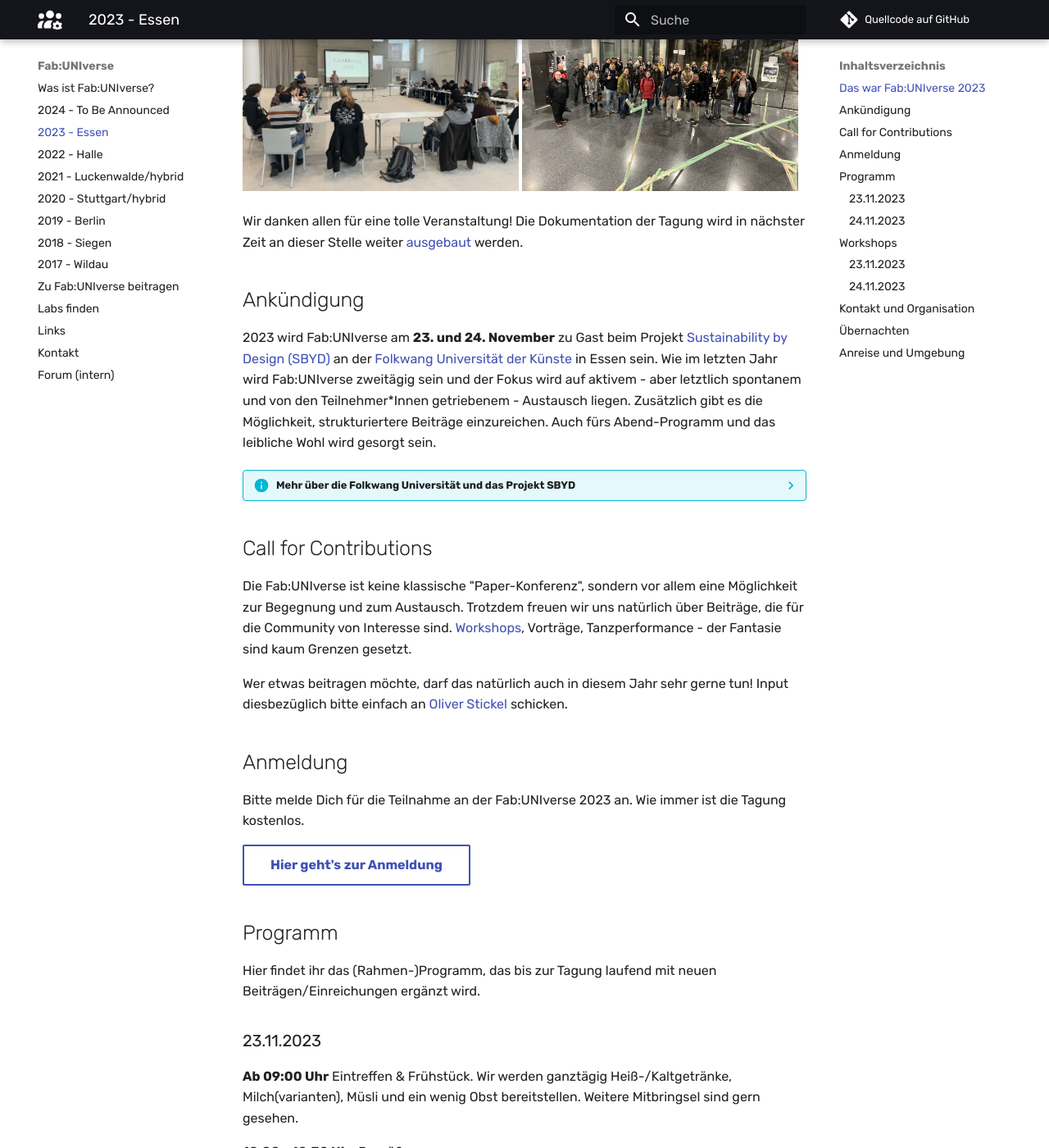
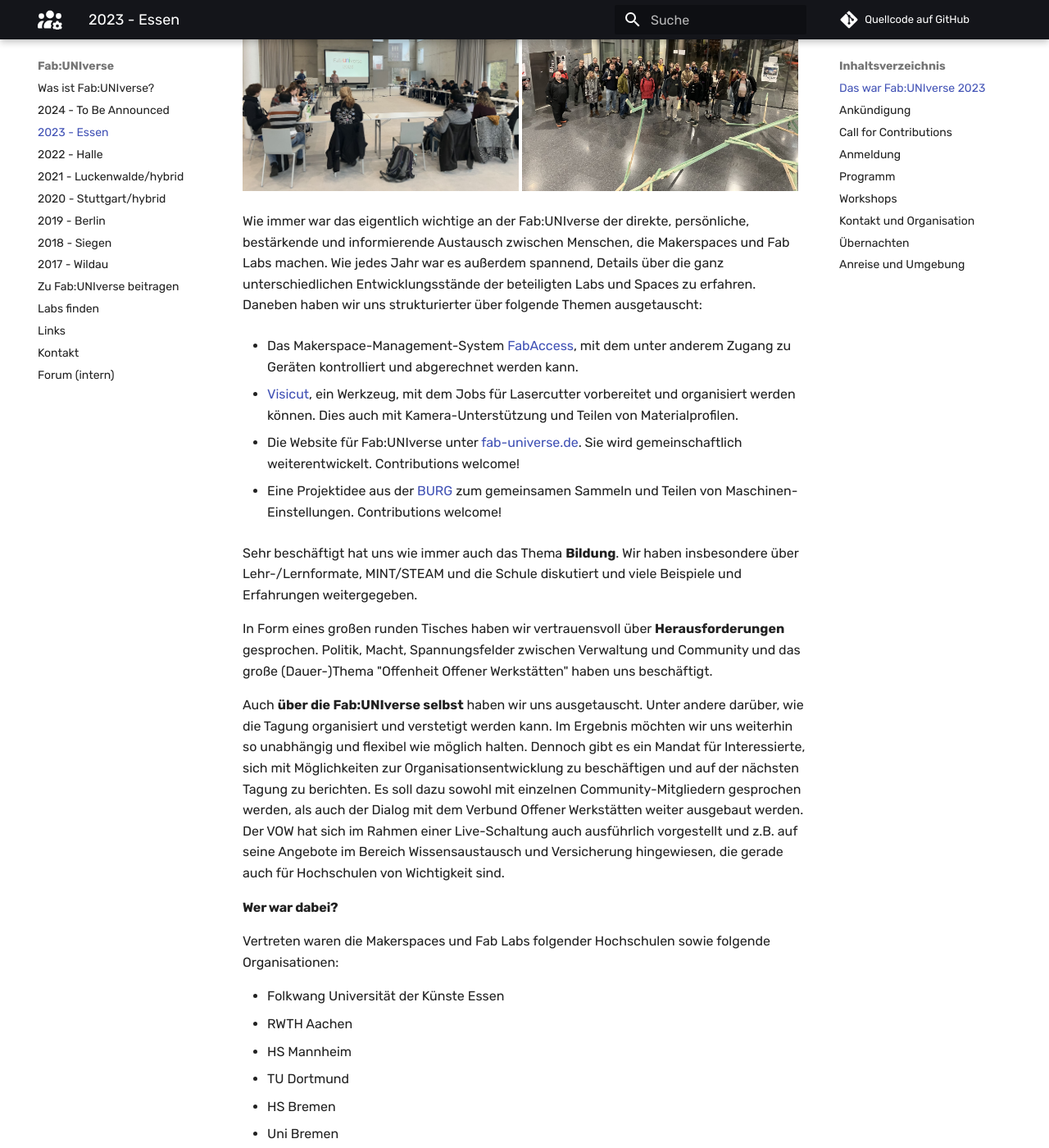
Before and after one commit to fabuniverse/website, an MkDocs documentation site: the page built from docs/2023.md, in a window 1280 px wide and 1400 px high, scrolled down 349 px. Shown: the whole window at 82% size. Built offline with MkDocs 1.6.1 and Material for MkDocs 9.7.7, drawn with Linux system fonts in a browser that asks for light colours; comment, search, counter and statistics services are not loaded; some of the changed text lies outside the part shown.

Commit message:
dokumentation 23

```diff
--- a/docs/2023.md
+++ b/docs/2023.md
@@ -1,6 +1,68 @@
 # 2023 in Essen
 
+!!! success "Wir danken allen Teilnehmer\*Innen sowie unseren Gastgeber\*Innen von der [Folkwang Universität der Künste](https://www.folkwang-uni.de/) für eine tolle Veranstaltung!"
 
+## Das war Fab:UNIverse 2023
+
+![](../images/2023-0.jpg){ width="49%" }
+![](../images/2023-1.jpg){ width="49%" }
+
+
+Wie immer war das eigentlich wichtige an der Fab:UNIverse der direkte, persönliche, bestärkende und informierende Austausch zwischen Menschen, die Makerspaces und Fab Labs machen. Wie jedes Jahr war es außerdem spannend, Details über die ganz unterschiedlichen Entwicklungsstände der beteiligten Labs und Spaces zu erfahren. Daneben haben wir uns strukturierter über folgende Themen ausgetauscht:
+
+- Das Makerspace-Management-System [FabAccess](https://www.fab-access.info), mit dem unter anderem Zugang zu Geräten kontrolliert und abgerechnet werden kann.
+
+- [Visicut](https://visicut.org), ein Werkzeug, mit dem Jobs für Lasercutter vorbereitet und organisiert werden können. Dies auch mit Kamera-Unterstützung und Teilen von Materialprofilen.
+
+- Die Website für Fab:UNIverse unter [fab-universe.de](https://fab-universe.de). Sie wird gemeinschaftlich weiterentwickelt. Contributions welcome!
+
+- Eine Projektidee aus der [BURG](https://www.burg-halle.de/hochschule/einrichtungen/zentrale-werkstaetten/) zum gemeinsamen Sammeln und Teilen von Maschinen-Einstellungen. Contributions welcome!
+
+Sehr beschäftigt hat uns wie immer auch das Thema **Bildung**. Wir haben insbesondere über Lehr-/Lernformate, MINT/STEAM und die Schule diskutiert und viele Beispiele und Erfahrungen weitergegeben.
+
+In Form eines großen runden Tisches haben wir vertrauensvoll über **Herausforderungen** gesprochen. Politik, Macht, Spannungsfelder zwischen Verwaltung und Community und das große (Dauer-)Thema "Offenheit Offener Werkstätten" haben uns beschäftigt.
+
+Auch **über die Fab:UNIverse selbst** haben wir uns ausgetauscht. Unter andere darüber, wie die Tagung organisiert und verstetigt werden kann. Im Ergebnis möchten wir uns weiterhin so unabhängig und flexibel wie möglich halten. Dennoch gibt es ein Mandat für Interessierte, sich mit Möglichkeiten zur Organisationsentwicklung zu beschäftigen und auf der nächsten Tagung zu berichten. Es soll dazu sowohl mit einzelnen Community-Mitgliedern gesprochen werden, als auch der Dialog mit dem Verbund Offener Werkstätten weiter ausgebaut werden. Der VOW hat sich im Rahmen einer Live-Schaltung auch ausführlich vorgestellt und z.B. auf seine Angebote im Bereich Wissensaustausch und Versicherung hingewiesen, die gerade auch für Hochschulen von Wichtigkeit sind.
+
+
+#### Wer war dabei?
+
+Vertreten waren die Makerspaces und Fab Labs folgender Hochschulen sowie folgende Organisationen:
+
+- Folkwang Universität der Künste Essen
+- RWTH Aachen
+- HS Mannheim
+- TU Dortmund
+- HS Bremen
+- Uni Bremen
+- BHT Berlin
+- FabAccess / RLKM UG
+- TH Köln
+- FH Aachen
+- Uni Siegen
+- HS Bochum
+- BTU Cottbus-Senftenberg
+- TH Wildau
+- Freie Maker e.V.
+- EFH Bochum
+- Uni Paderborn
+- HS Rhein-Waal
+- FH Münster
+- Kunsthochschule Halle
+- Sächsische Staats- und Universitätsbibliothek Dresden
+- Stadtfabrikanten e.V.
+- Vulca European Program
+- Global Innovation Gathering
+- Verbund offener Werkstätten
+
+Diese Liste ist möglicherweise unvollständig und freut sich über Ergänzungen.
+
+A propos "Liste": Dank einer engagierten Person aus unserer Community gibt es eine aktualisierte [Übersicht von Fab Labs und Makerspaces an Hochschulen in Deutschland](labs.md). Auch diese Liste kann sehr gern ergänzt werden.
+
+
+---
+
+## Ankündigung
 
 ??? warning "Achtung! Veranstaltungsort kurzfristig von Bochum zu Essen geändert! Für mehr Informationen hier klicken."
 
@@ -11,15 +73,6 @@
     Bestehende Anreise- und Hotelpläne können damit unverändert bleiben, denn der Campus der Folkwang ist nicht weit von Bochum entfernt und gut erreichbar. Der konkrete Veranstaltungsort wird das architektonische Meisterwerk des [SANAA-Gebäudes](https://www.folkwang-uni.de/home/hochschule/ueber-folkwang/campus/campus-zollverein-fachbereich-gestaltung/sanaa-gebaeude-zollverein) sein, in dem die Folkwang uns für die Tagung großzügige Flächen zur Verfügung stellt.
 
     Die unmittelbare Umgebung bildet dabei das UNESCO-Welterbe [Zollverein](https://www.zollverein.de/) - einen besseren Einblick ins Ruhrgebiet und die dort gelebte Kultur und Transformation kann man sich eigentlich nicht wünschen.
-
-## Das war Fab:UNIverse 2023
-
-![](../images/2023-0.jpg){ width="49%" }
-![](../images/2023-1.jpg){ width="49%" }
-
-Wir danken allen für eine tolle Veranstaltung! Die Dokumentation der Tagung wird in nächster Zeit an dieser Stelle weiter [ausgebaut](beitragen.md) werden.
-
-## Ankündigung
 
 2023 wird Fab:UNIverse am **23. und 24. November** zu Gast beim Projekt [Sustainability by Design (SBYD)](https://www.instagram.com/sbyd.space/) an der [Folkwang Universität der Künste](https://www.folkwang-uni.de/) in Essen sein. Wie im letzten Jahr wird Fab:UNIverse zweitägig sein und der Fokus wird auf aktivem - aber letztlich spontanem und von den Teilnehmer\*Innen getriebenem - Austausch liegen. Zusätzlich gibt es die Möglichkeit, strukturiertere Beiträge einzureichen. Auch fürs Abend-Programm und das leibliche Wohl wird gesorgt sein.
 
@@ -47,7 +100,7 @@ Bitte melde Dich für die Teilnahme an der Fab:UNIverse 2023 an. Wie immer ist d
 
 Hier findet ihr das (Rahmen-)Programm, das bis zur Tagung laufend mit neuen Beiträgen/Einreichungen ergänzt wird.
 
-### 23.11.2023
+#### 23.11.2023
 
 **Ab 09:00 Uhr**		Eintreffen & Frühstück. Wir werden ganztägig Heiß-/Kaltgetränke, Milch(varianten), Müsli und ein wenig Obst bereitstellen. Weitere Mitbringsel sind gern gesehen.
 
@@ -68,7 +121,7 @@ Hier findet ihr das (Rahmen-)Programm, das bis zur Tagung laufend mit neuen Beit
 **Ab 18:30**            Gemeinsames Abendessen (Location noch in Klärung), Getränke und Ausklang.
 
 
-### 24.11.2023
+#### 24.11.2023
 
 **08:30 - 09:30 Uhr**	Frühstück. Wir werden ganztägig Heiß-/Kaltgetränke, Milch(varianten), Müsli und ein wenig Obst bereitstellen. Weitere Mitbringsel sind gern gesehen.
 
@@ -83,7 +136,7 @@ Hier findet ihr das (Rahmen-)Programm, das bis zur Tagung laufend mit neuen Beit
 
 Die genaue Zeitplanung und Zuteilung zu den Workshops machen wir gemeinsam an Tag 1, zumal die Workshops unterschiedlich lange oder kurz brauchen werden. Der eine oder andere Workshop wird je nach Interessenslage der konkreten Teilehmer\*Innen wohl auch zusammengelegt werden. Wer möchte, kann natürlich im Vorfeld gern bereits in Kontakt zu den organisierenden Menschen treten.
 
-### 23.11.2023
+#### 23.11.2023
 
 **Themenblock Infrastruktur**
 
@@ -101,7 +154,7 @@ Die genaue Zeitplanung und Zuteilung zu den Workshops machen wir gemeinsam an Ta
 **WS9:** Fab Lab und Schule: Berichte aus der praxisnahen Forschung und Diskussion von Herausforderungen. Organisation: [Iris Bockermann](https://dimeb.informatik.uni-bremen.de/index.php?id=184).
 
 
-### 24.11.2023
+#### 24.11.2023
 
 **Themenblock Infrastruktur**
 
--- a/mkdocs.yml
+++ b/mkdocs.yml
@@ -38,7 +38,7 @@ nav:
     - 2018 - Siegen: '2018.md'
     - 2017 - Wildau: '2017.md'
     - Zu Fab:UNIverse beitragen: 'beitragen.md'
-    - Labs finden: 'karte.md'
+    - Labs finden: 'labs.md'
     - Links: 'links.md'
     - Kontakt: 'kontakt.md'
     - Forum (intern): 'https://discourse.fab-universe.de'
@@ -70,6 +70,8 @@ markdown_extensions:
 plugins:
   - search
   - glightbox
+  - table-reader:
+        data_path: "tabellen"
 
 extra_css:
   - 'stylesheets/extra.css'
```
Also changed, not shown: docs/karte.md (deleted, +0 -11 lines), docs/lab-liste.md (added, +14 -0 lines), docs/labs.md (added, +22 -0 lines), docs/tabellen/lab-liste.csv (added, +76 -0 lines).
